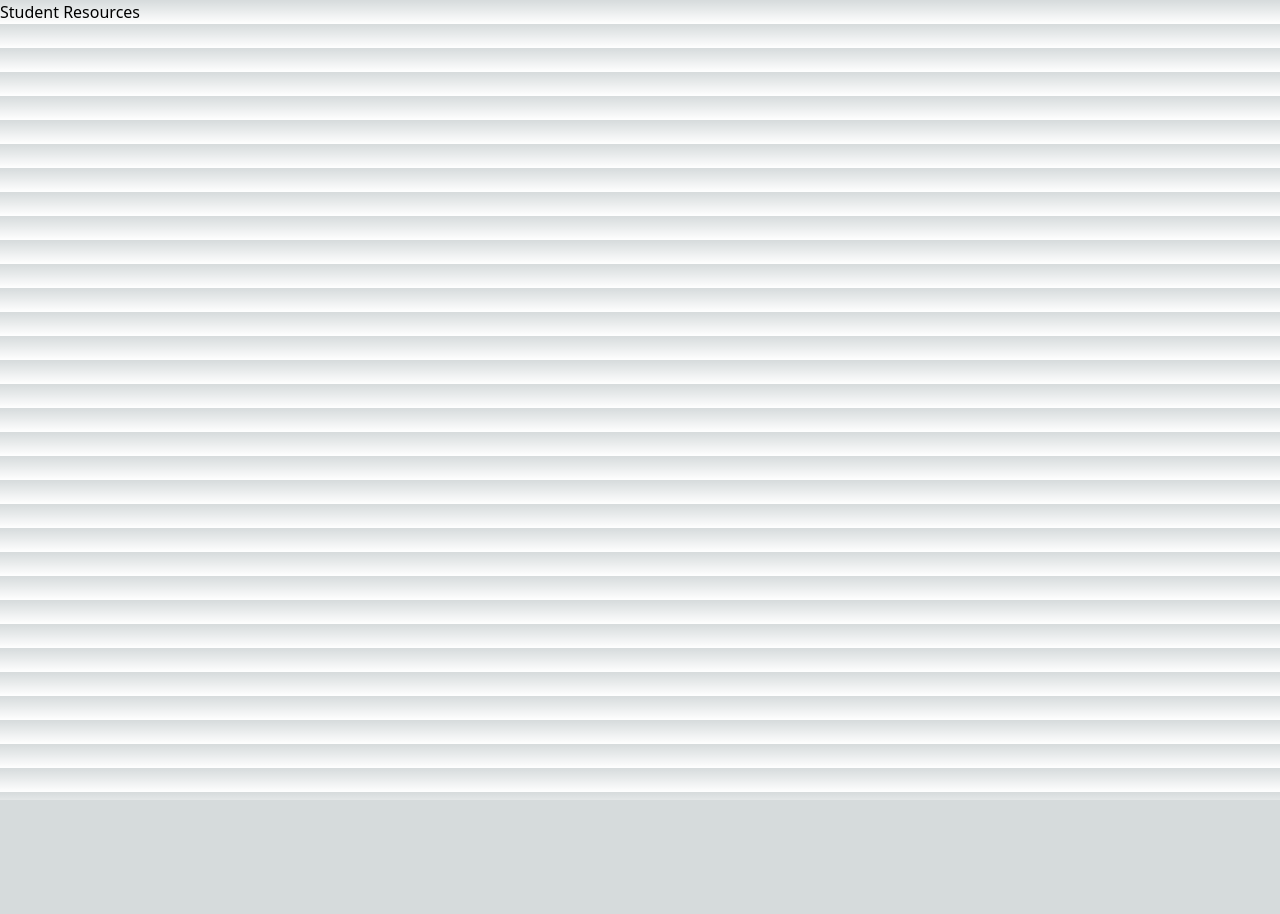
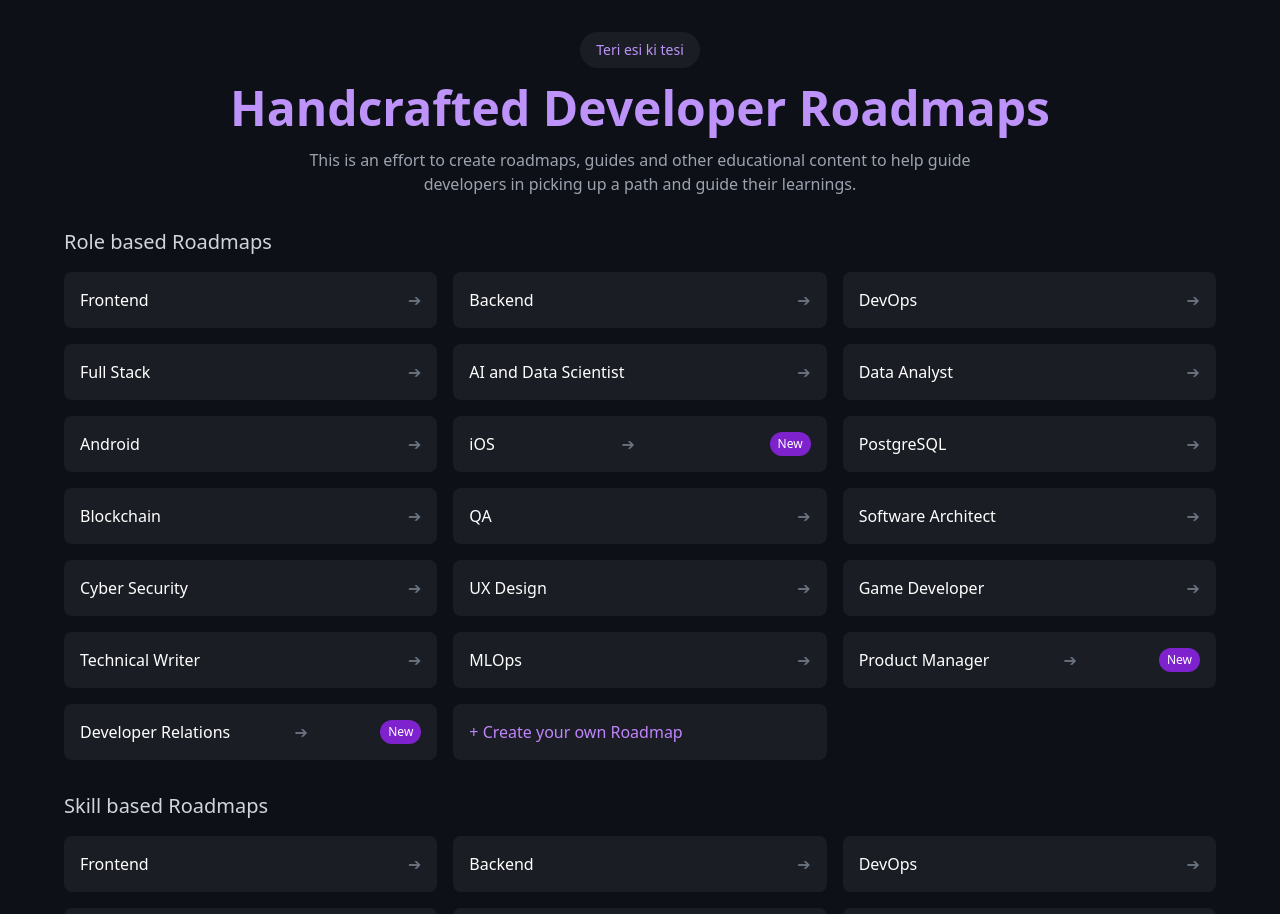
Before and after one commit to frypan05/SIH24, a Next.js app in the folder sih/: page /resources/student in a window 1280 px wide. Shown: the top 914 px of the page. Before the commit the page ends 800 px from the top, so only its background shows below. Built offline with nearby package versions, Linux system fonts and the light colour scheme.

Commit message:
added student.js

```diff
--- a/sih/pages/_app.js
+++ b/sih/pages/_app.js
@@ -1,5 +1,18 @@
 import "@/styles/globals.css";
+import Head from "next/head";
 
 export default function App({ Component, pageProps }) {
-  return <Component {...pageProps} />;
+  return (
+    <>
+      <Head>
+        {/* Include Google Fonts */}
+        <link
+          href="https://fonts.googleapis.com/css2?family=Roboto:wght@400;500;700&display=swap"
+          rel="stylesheet"
+        />
+        {/* Add any other global meta tags or links here */}
+      </Head>
+      <Component {...pageProps} />
+    </>
+  );
 }
--- a/sih/pages/_document.js
+++ b/sih/pages/_document.js
@@ -1,13 +1,22 @@
-import { Html, Head, Main, NextScript } from "next/document";
+import Document, { Html, Head, Main, NextScript } from 'next/document'
 
-export default function Document() {
+class MyDocument extends Document {
+  render() {
     return (
-    <Html lang="en">
-      <Head />
+      <Html>
+        <Head>
+          <link
+            href="https://fonts.googleapis.com/css2?family=Roboto:wght@400;500;700&display=swap"
+            rel="stylesheet"
+          />
+        </Head>
         <body>
           <Main />
           <NextScript />
         </body>
       </Html>
-  );
+    )
   }
+}
+
+export default MyDocument
--- a/sih/pages/resources/student.js
+++ b/sih/pages/resources/student.js
@@ -1,13 +1,74 @@
-// pages/resources/student.js
 import React from 'react';
 
-const StudentResources = () => {
+const DeveloperRoadmaps = () => {
+  const roadmaps = [
+    'Frontend', 'Backend', 'DevOps',
+    'Full Stack', 'AI and Data Scientist', 'Data Analyst',
+    'Android', 'iOS', 'PostgreSQL',
+    'Blockchain', 'QA', 'Software Architect',
+    'Cyber Security', 'UX Design', 'Game Developer',
+    'Technical Writer', 'MLOps', 'Product Manager',
+    'Developer Relations'
+  ];
+  const skillmaps = [
+    'Frontend', 'Backend', 'DevOps',
+    'Full Stack', 'AI and Data Scientist', 'Data Analyst',
+    'Android', 'iOS', 'PostgreSQL',
+    'Blockchain', 'QA', 'Software Architect',
+    'Cyber Security', 'UX Design', 'Game Developer',
+    'Technical Writer', 'MLOps', 'Product Manager',
+    'Developer Relations'
+  ];
+
   return (
-    <div>
-      <h1>Student Resources</h1>
-      {/* Add content specific to students here */}
+    <div className="bg-[#0D1117] text-white min-h-screen p-8">
+      <div className="max-w-6xl mx-auto">
+        <div className="text-center mb-8">
+          <div className="inline-block bg-[#1A1E24] text-[#BD93F9] text-sm px-4 py-2 rounded-full mb-4">
+            Teri esi ki tesi
+          </div>
+          <h1 className="text-5xl font-bold text-[#BD93F9] mb-4">Handcrafted Developer Roadmaps</h1>
+          <p className="text-gray-400 max-w-2xl mx-auto">
+            This is an effort to create roadmaps, guides and other educational content to help
+            guide developers in picking up a path and guide their learnings.
+          </p>
+        </div>
+
+        <h2 className="text-xl text-gray-300 mb-4">Role based Roadmaps</h2>
+        <div className="grid grid-cols-3 gap-4 mb-8">
+          {roadmaps.map((roadmap, index) => (
+            <div key={index} className="bg-[#1A1E24] p-4 rounded-lg flex justify-between items-center">
+              <span>{roadmap}</span>
+              <span className="text-gray-500">➔</span>
+              {(roadmap === 'iOS' || roadmap === 'Developer Relations' || roadmap === 'Product Manager') && (
+                <span className="text-xs bg-purple-700 text-white px-2 py-1 rounded-full ml-2">New</span>
+              )}
+            </div>
+          ))}
+          <div className="bg-[#1A1E24] p-4 rounded-lg flex justify-between items-center text-purple-400">
+            + Create your own Roadmap
+          </div>
+        </div>
+
+        <h2 className="text-xl text-gray-300 mb-4">Skill based Roadmaps</h2>
+        {/* Add skill based roadmaps here if needed */}
+        <div className="grid grid-cols-3 gap-4 mb-8">
+          {skillmaps.map((roadmap, index) => (
+            <div key={index} className="bg-[#1A1E24] p-4 rounded-lg flex justify-between items-center">
+              <span>{roadmap}</span>
+              <span className="text-gray-500">➔</span>
+              {(roadmap === 'iOS' || roadmap === 'Developer Relations' || roadmap === 'Product Manager') && (
+                <span className="text-xs bg-purple-700 text-white px-2 py-1 rounded-full ml-2">New</span>
+              )}
+            </div>
+          ))}
+          <div className="bg-[#1A1E24] p-4 rounded-lg flex justify-between items-center text-purple-400">
+            + Create your own Roadmap
+          </div>
+        </div>
+      </div>
     </div>
   );
 };
 
-export default StudentResources;
+export default DeveloperRoadmaps;
```
Lines whose indentation alone changed are shown as unchanged.
